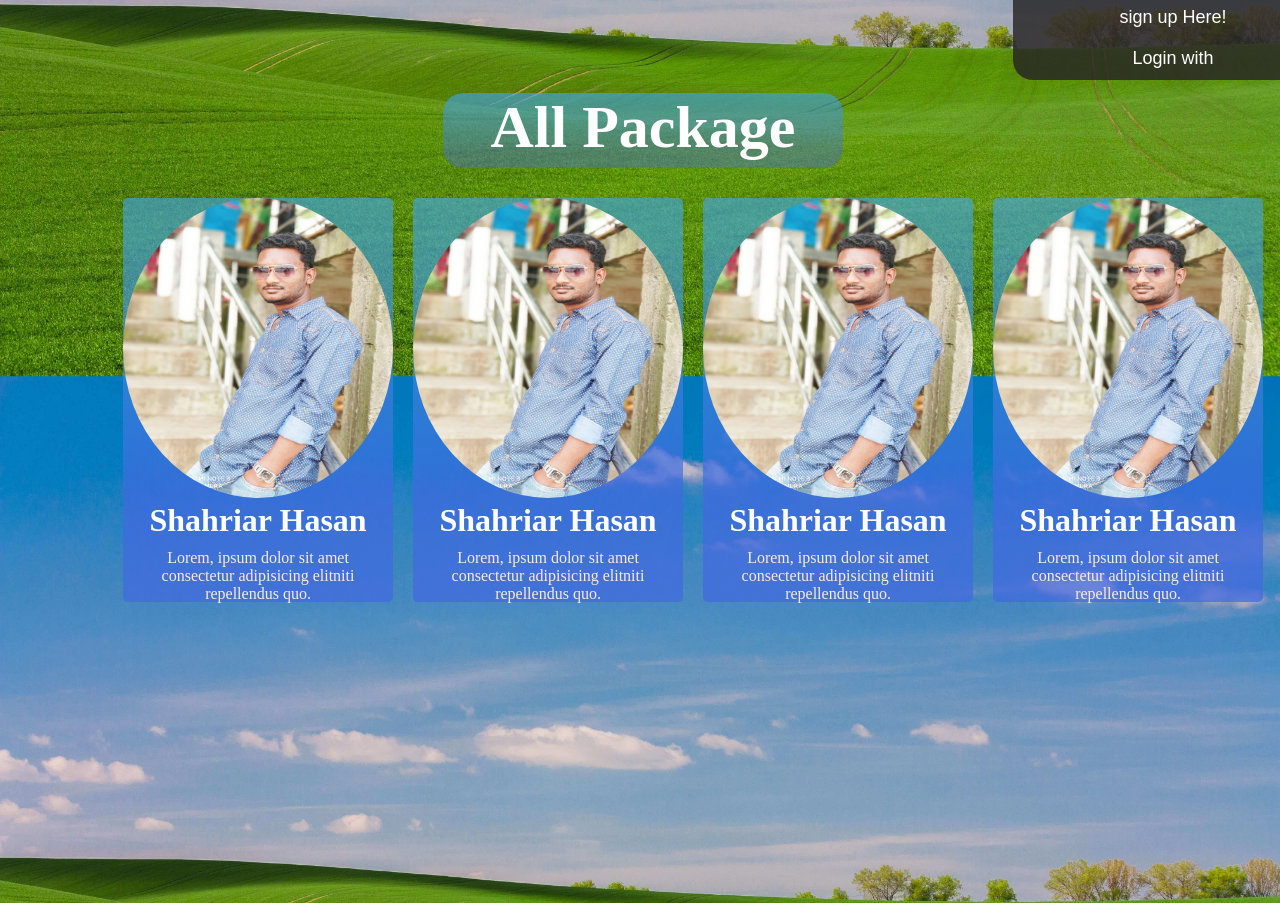
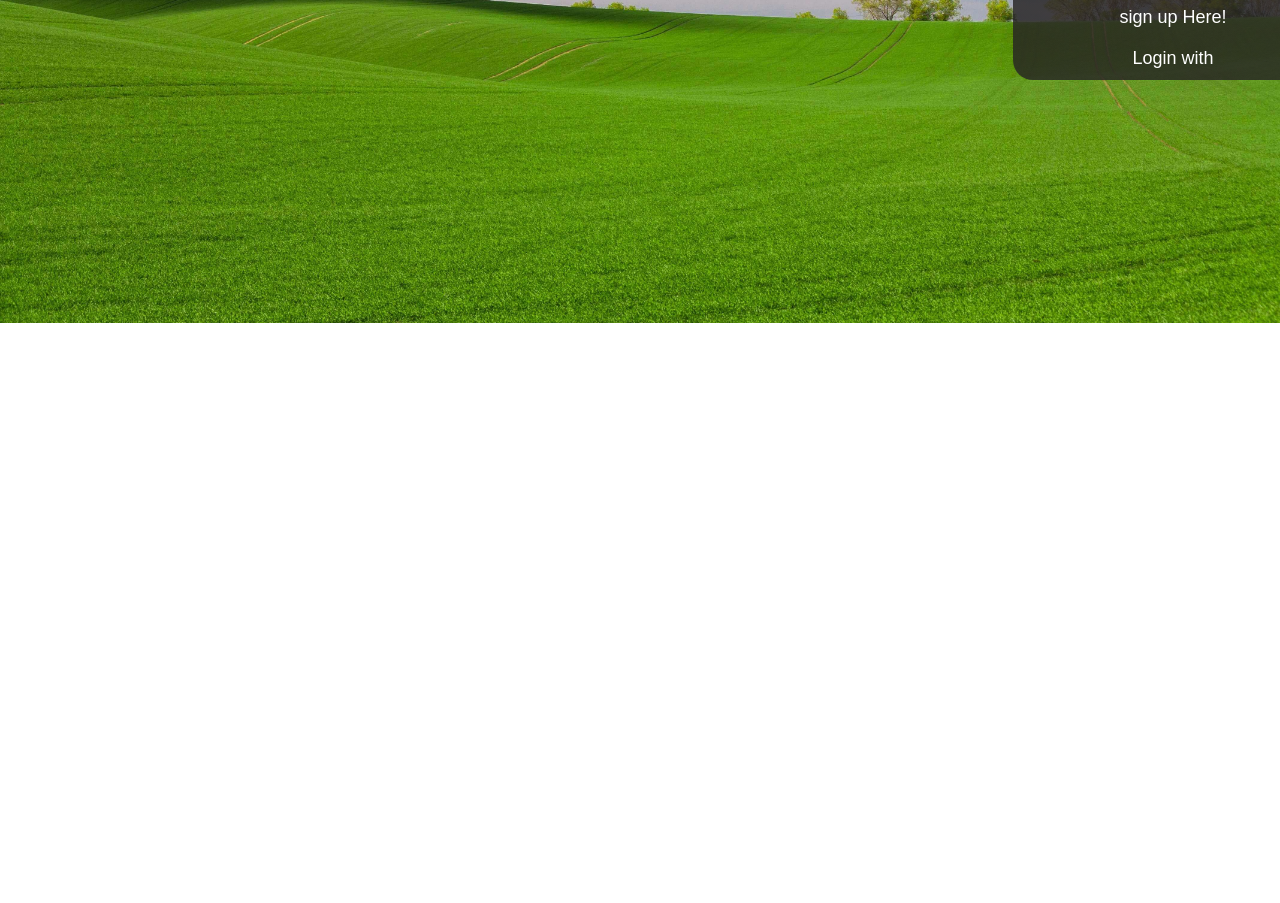
Before and after one commit to aniktain/aniktain, a plain HTML site: page index.html in a window 1280 px wide. Shown: the part 477-1380 px from the top of the page. After the commit the page ends 800 px from the top, so only its background shows below. Drawn offline with Linux system fonts and the light colour scheme.

Commit message:
Delete image and change content

```diff
--- a/index.html
+++ b/index.html
@@ -60,44 +60,5 @@
         </form>
 
     </div>
-    <div class="pbox">
-        <H2>All Package</H2>
-    <div class="part1">
-        <div class="imgpart">
-            <img src="image2.jpg" alt="Shahriar hasan anik">
-        </div>
-        <div class="data">
-            <h3>Shahriar Hasan</h3>
-            <p>Lorem, ipsum dolor sit amet consectetur adipisicing elitniti repellendus quo.</p>
-        </div>
-    </div>
-    <div class="part2">
-        <div class="imgpart">
-            <img src="image2.jpg" alt="Shahriar hasan anik">
-        </div>
-        <div class="data">
-            <h3>Shahriar Hasan</h3>
-            <p>Lorem, ipsum dolor sit amet consectetur adipisicing elitniti repellendus quo.</p>
-        </div>
-    </div>
-    <div class="part3">
-        <div class="imgpart">
-            <img src="image2.jpg" alt="Shahriar hasan anik">
-        </div>
-        <div class="data">
-            <h3>Shahriar Hasan</h3>
-            <p>Lorem, ipsum dolor sit amet consectetur adipisicing elitniti repellendus quo.</p>
-        </div>
-    </div>
-    <div class="part4">
-        <div class="imgpart">
-            <img src="image2.jpg" alt="Shahriar hasan anik">
-        </div>
-        <div class="data">
-            <h3>Shahriar Hasan</h3>
-            <p>Lorem, ipsum dolor sit amet consectetur adipisicing elitniti repellendus quo.</p>
-        </div>
-    </div>
-</div>
 </body>
 </html>
--- a/style.css
+++ b/style.css
@@ -286,109 +286,3 @@ body{
 .btn:hover{
     color: #7d2cff
 }
-
-.pbox{
-    width: 1200px;
-    height: 100vh;
-    margin: 10px;
-    margin-top: 106px;
-    margin-left: 113px;
-}
-
-.part1{
-    float: left;
-    width: 270px;
-    border-radius: 5px;
-    margin: 10px;
-    background: rgb(65,165,225);
-    background: linear-gradient(179deg, rgba(65,165,225,0.6334908963585435) 10%, rgba(65,105,225,0.711922268907563) 72%);
-}
-
-.part2{
-    float: left;
-    width: 270px;
-    border-radius: 5px;
-    margin: 10px;
-    background: rgb(65,165,225);
-    background: linear-gradient(179deg, rgba(65,165,225,0.6334908963585435) 10%, rgba(65,105,225,0.711922268907563) 72%);
-}
-
-.part3{
-    float: left;
-    width: 270px;
-    border-radius: 5px;
-    margin: 10px;
-    background: rgb(65,165,225);
-    background: linear-gradient(179deg, rgba(65,165,225,0.6334908963585435) 10%, rgba(65,105,225,0.711922268907563) 72%);
-}
-
-.part4{
-    float: left;
-    width: 270px;
-    border-radius: 5px;
-    margin: 10px;
-    background: rgb(65,165,225);
-    background: linear-gradient(179deg, rgba(65,165,225,0.6334908963585435) 10%, rgba(65,105,225,0.711922268907563) 72%);
-}
-
-
-.pbox h2:hover{
-    background: #B8E1FC;
-    background: radial-gradient(circle farthest-corner at center center, #B8E1FC 66%, #231421 100%);
-    -webkit-background-clip: text;
-    -webkit-text-fill-color: transparent;
-}
-
-
-
-.pbox h2{
-    align-items: center;
-    text-transform: capitalize;
-    font-family: 'Times New Roman', Times, serif;
-    text-align: center;
-    background: rgb(65,165,225);
-    background: linear-gradient(179deg, rgba(65,165,225,0.6334908963585435) 6%, rgba(65,105,225,0.40940126050420167) 79%);
-    border-radius: 20px;
-    font-size: 60px;
-    width: 400px;
-    height: 75px;
-    margin-top: 10px;
-    margin-bottom: 20px;
-    margin-left: 330px;
-    color: #FFFFFF;
-}
-
-.imgpart img{
-    width: 270px;
-    text-align: center;
-    border-style: none;
-}
-
-.data{
-    width: 270px;
-    height: 100px;
-    border-style: none;
-
-
-}
-
-.data h3{
-    text-align: center;
-    font-size: larger;
-    color: #fff;
-    text-transform: capitalize;
-    font-size: 32px;
-
-}
-
-.data p{
-    padding:10px;
-    text-align: center;
-    color: antiquewhite;
-}
-
-img {
-    border-radius: 50%;
-    width:300px;
-    height:300Px;
-  }
```
Also changed, not shown: image2.jpg (deleted).
